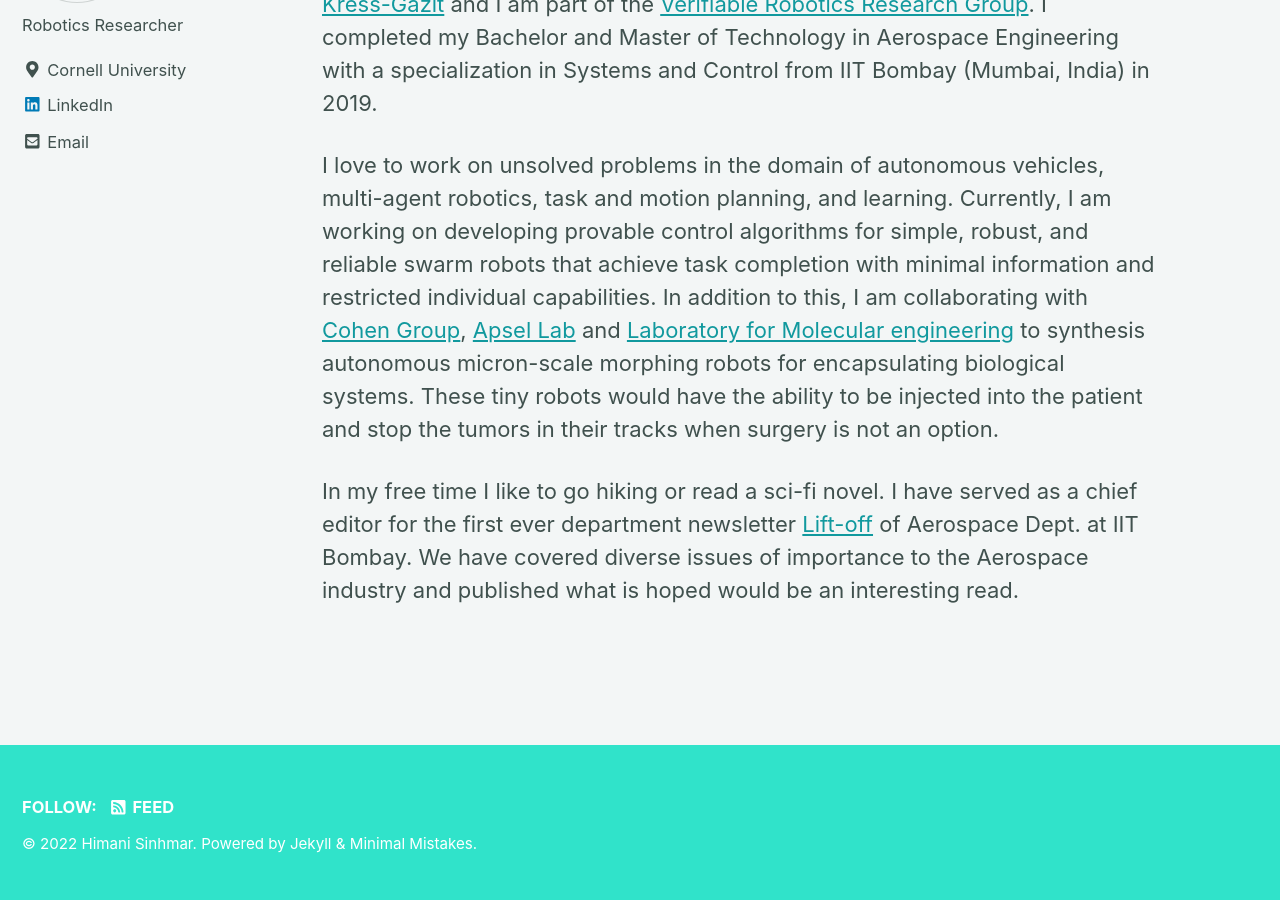
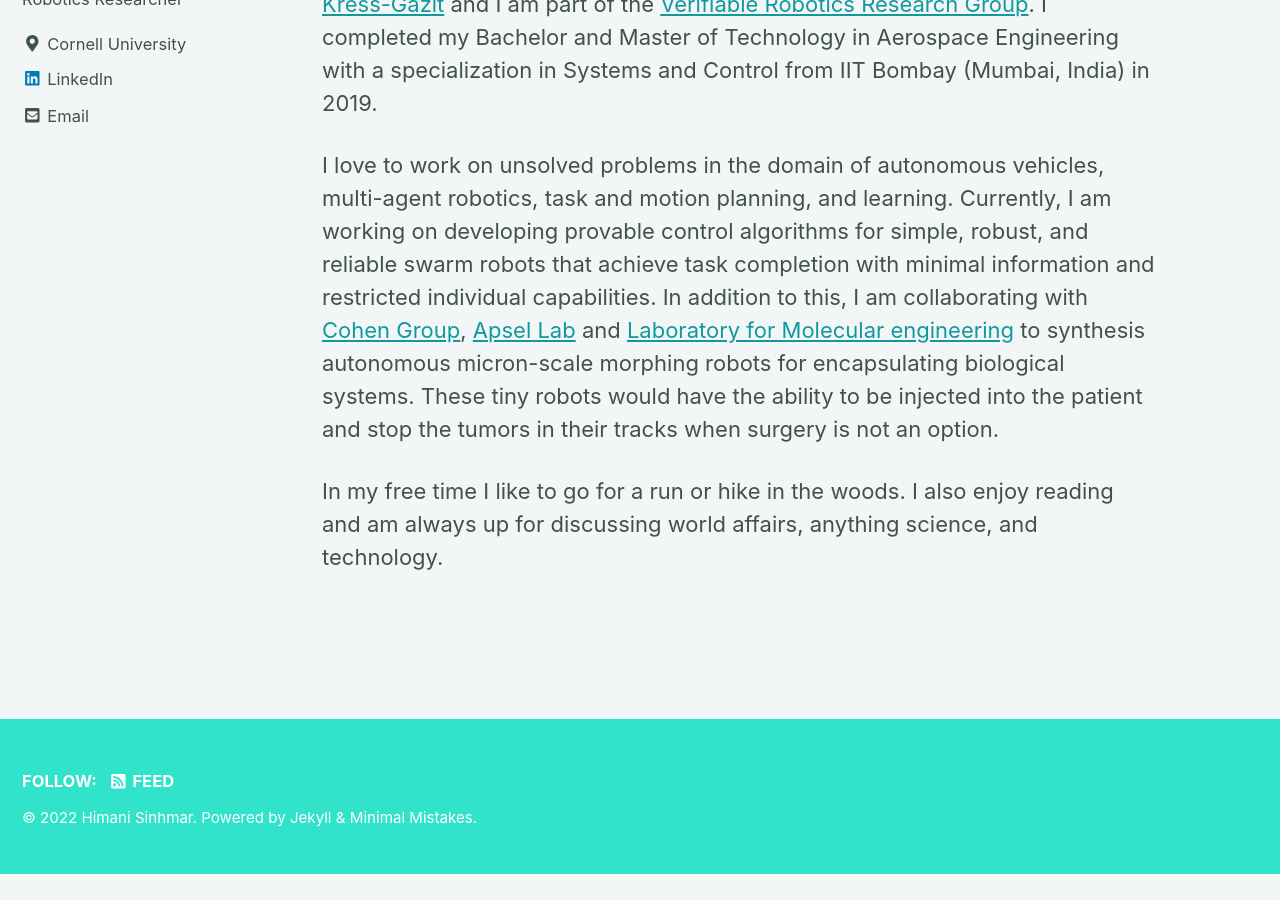
Before and after one commit to himanisinhmar/himanisinhmar.github.io, a Jekyll site: the page built from index.html, in a window 1280 px wide and 900 px high, scrolled down 248 px. Built offline with Jekyll 4.4.1, drawn with Linux system fonts in a browser that asks for light colours; nearby versions of some CDN libraries; the list of posts is cut into pages by our own code; after the commit the page ends 1122 px from its top, so only the background shows below that.

Commit message:
updated bio

```diff
--- a/index.html
+++ b/index.html
@@ -18,7 +18,7 @@
     In addition to this,  I am collaborating with <a href="https://cohengroup.lassp.cornell.edu/">Cohen Group</a>, <a href="https://apsellab.ece.cornell.edu/people/alyssa-apsel/">Apsel Lab</a> and <a href="https://nlabbottcornell.weebly.com/">Laboratory for Molecular engineering</a> to synthesis autonomous micron-scale morphing robots for encapsulating biological systems. These tiny robots would have the ability to be injected into the patient and stop the tumors in their tracks when surgery is not an option.
 </p>
 
-<p>In my free time I like to go hiking or read a sci-fi novel.
-I have served as a chief editor for the first ever department newsletter <a href="{{ '/pdf/newsletter.pdf' | relative_url }}">Lift-off</a> of  Aerospace Dept. at IIT Bombay.
-We have covered diverse issues of importance to the Aerospace industry and published what is hoped would be an interesting read.
+<p>In my free time I like to go for a run or hike in the woods. I also enjoy reading and am always up for discussing world affairs, anything science, and technology.
+<!-- I have also served as a chief editor for the first ever department newsletter <a href="{{ '/pdf/newsletter.pdf' | relative_url }}">Lift-off</a> of  Aerospace Dept. at IIT Bombay.
+We have covered diverse issues of importance to the Aerospace industry and published what is hoped would be an interesting read.  -->
 </p>
```
